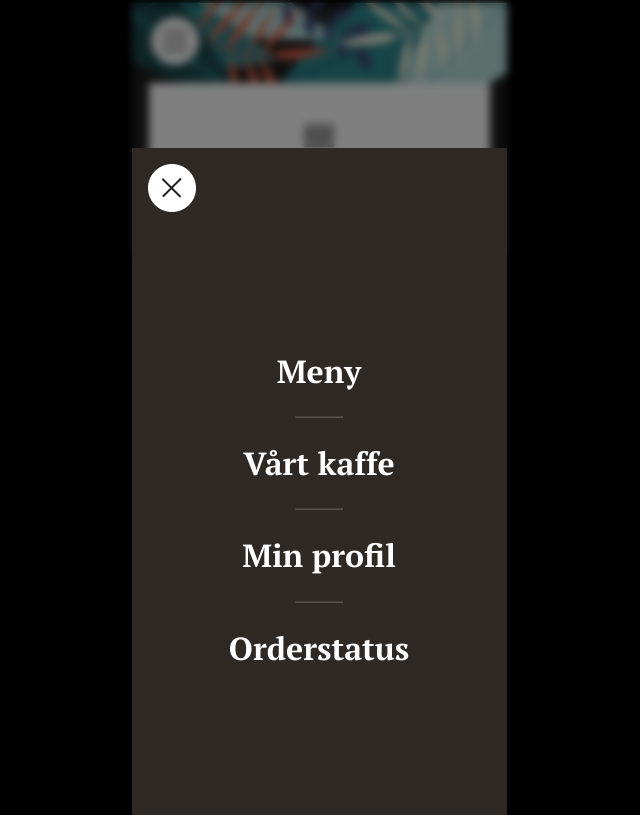
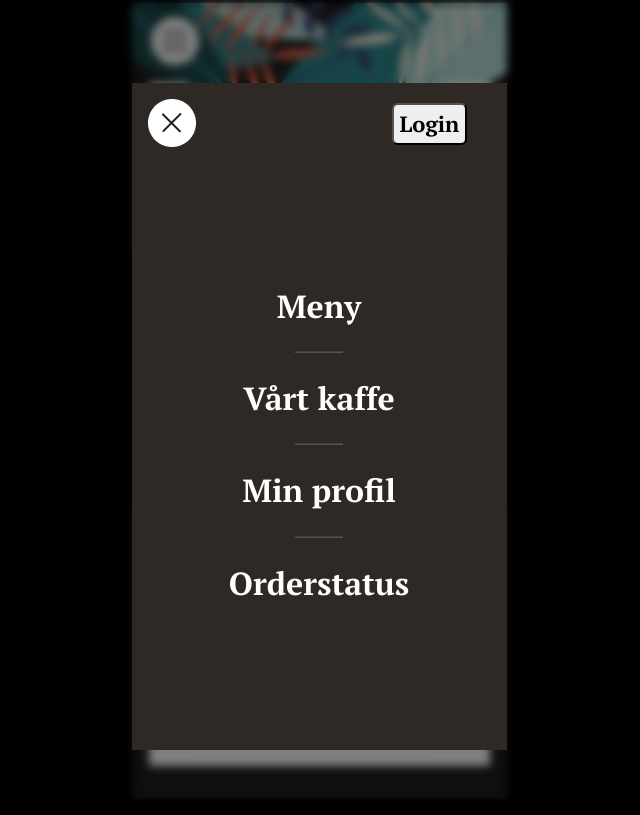
Before and after one commit to Emadenni/Air-bean-app, a React (Vite) app in the folder air-bean-app/: page /profile in a window 1280 px wide. Both pictures are taken after a click on the picture 495 px from the left and 40 px from the top of the page. Shown: the whole page, without its empty margins (321-961 px from the left). Built offline with nearby package versions, Linux system fonts and the light colour scheme; no server answers; grey boxes are pictures that could not be loaded.

Commit message:
implemented button login/logout and other smaller features

```diff
--- a/air-bean-app/src/components/Login/Login.tsx
+++ b/air-bean-app/src/components/Login/Login.tsx
@@ -177,7 +177,7 @@ const placeOrderByGuest = async () => {
               {errors.password && <span className="error">{errors.password}</span>}
             </div>
             <div className="form__radio">
-              <input className="radioInput" type="radio" name="gender" value="male" />
+              <input className="radioInput" type="radio" name="gender" value="male" required />
               <label htmlFor="radio">GDPR Ok!</label>
             </div>
             <button type="submit" className="form__button">
--- a/air-bean-app/src/components/Nav/Nav.tsx
+++ b/air-bean-app/src/components/Nav/Nav.tsx
@@ -1,14 +1,35 @@
 import React from "react";
+import { useNavigate } from "react-router-dom";
+import { useState, useEffect } from "react";
 import { NavProps } from "../types";
 import { navList } from "../data";
 import "../Nav/nav.scss";
 import close from "../../assets/images/close.png";
 
 const Nav: React.FC<NavProps> = ({ handleMenuToggle }: NavProps) => {
+  const navigate = useNavigate();
+  const [loginToggle, setLoginToggle] = useState("Login");
+
+  useEffect(() => {
+    const token = sessionStorage.getItem("token");
+    if (token) {
+      setLoginToggle("Logout");
+    }
+  }, []);
+  const handleLoginLogout = () => {
+    if (loginToggle === "Login") {
+      navigate("/profile");
+    } else {
+      sessionStorage.removeItem("token");
+
+      setLoginToggle("Login");
+    }
+  };
+
   return (
     <div className="nav-container">
       <img className="nav-container__close-button" src={close} alt="close button" onClick={handleMenuToggle} />
-
+      <button className="logToggleButton" onClick={handleLoginLogout}>{loginToggle}</button>
       <ul className="nav-container__list">
         {navList.map((item, index) => (
           <li key={item.id}>
--- a/air-bean-app/src/components/Nav/nav.scss
+++ b/air-bean-app/src/components/Nav/nav.scss
@@ -9,7 +9,7 @@
   gap: 140px;
   padding: 16px;
   position: absolute;
-  transform: translateY(-20px);
+  top: 80px;
   z-index: 20000;
 
   &__list {
@@ -49,5 +49,18 @@
 }
 
 .nav-container__list li:hover {
-scale: 1.2;
+  scale: 1.2;
 }
+
+.logToggleButton {
+  position: absolute;
+  top: 20px;
+  left: 260px;
+  padding: 6px;
+  border-radius: 6px;
+  font-family: "PT Serif", serif;
+  font-weight: bold;
+  font-style: normal;
+  font-size: 22px;
+  line-height: 120%;
+}
--- a/air-bean-app/src/components/Signup/Signup.tsx
+++ b/air-bean-app/src/components/Signup/Signup.tsx
@@ -1,4 +1,5 @@
 import React, { useState } from "react";
+import { useNavigate } from "react-router-dom";
 import "../../components/Signup/signup.scss";
 import useUserDataStore from "../../store/useUserDataStore";
 import logoSmall from "../../assets/images/logoSmall.svg";
@@ -14,6 +15,7 @@ interface FormData {
 }
 
 const Signup: React.FC = () => {
+  const navigate = useNavigate();
   const { addUser, userData } = useUserDataStore();
   const [formData, setFormData] = useState<FormData>({
     name: "",
@@ -88,6 +90,8 @@ const Signup: React.FC = () => {
 
 
       signupFetch();
+      window.location.reload();
+
     }
   };
 
```
